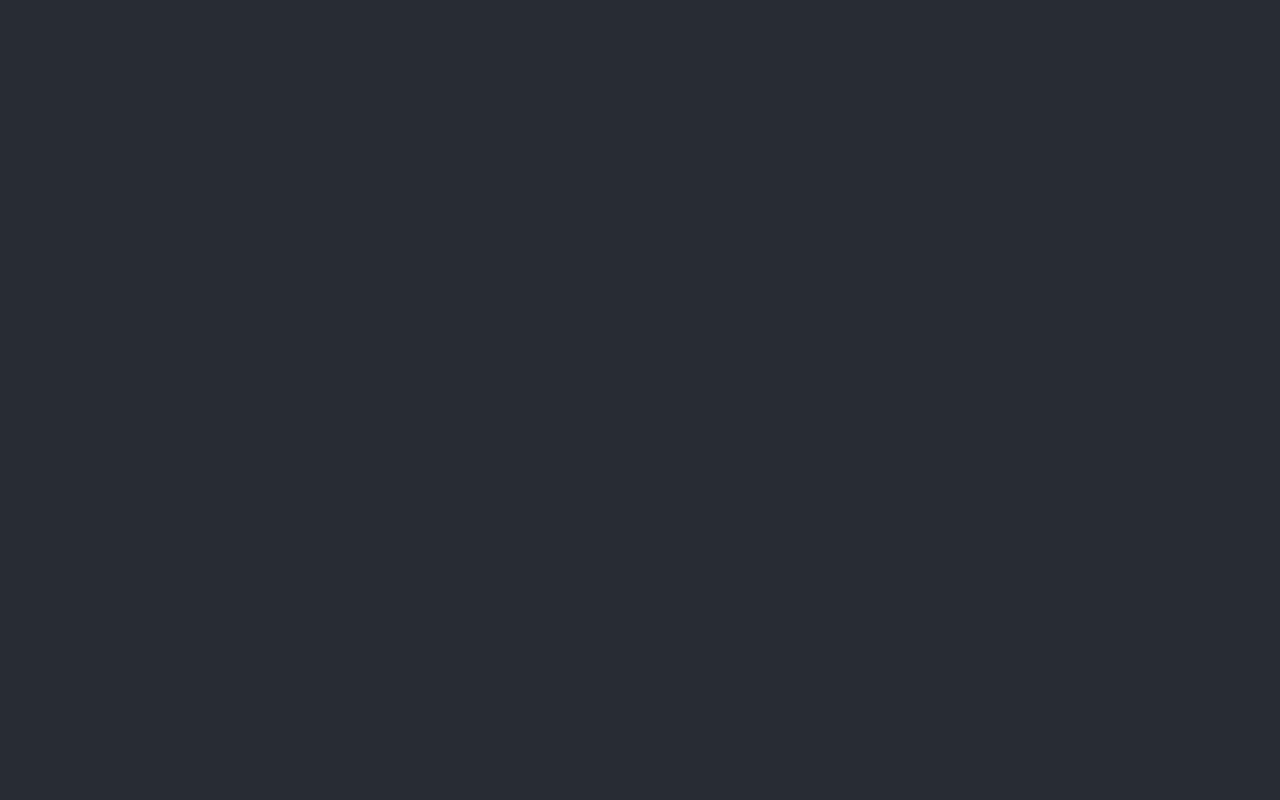
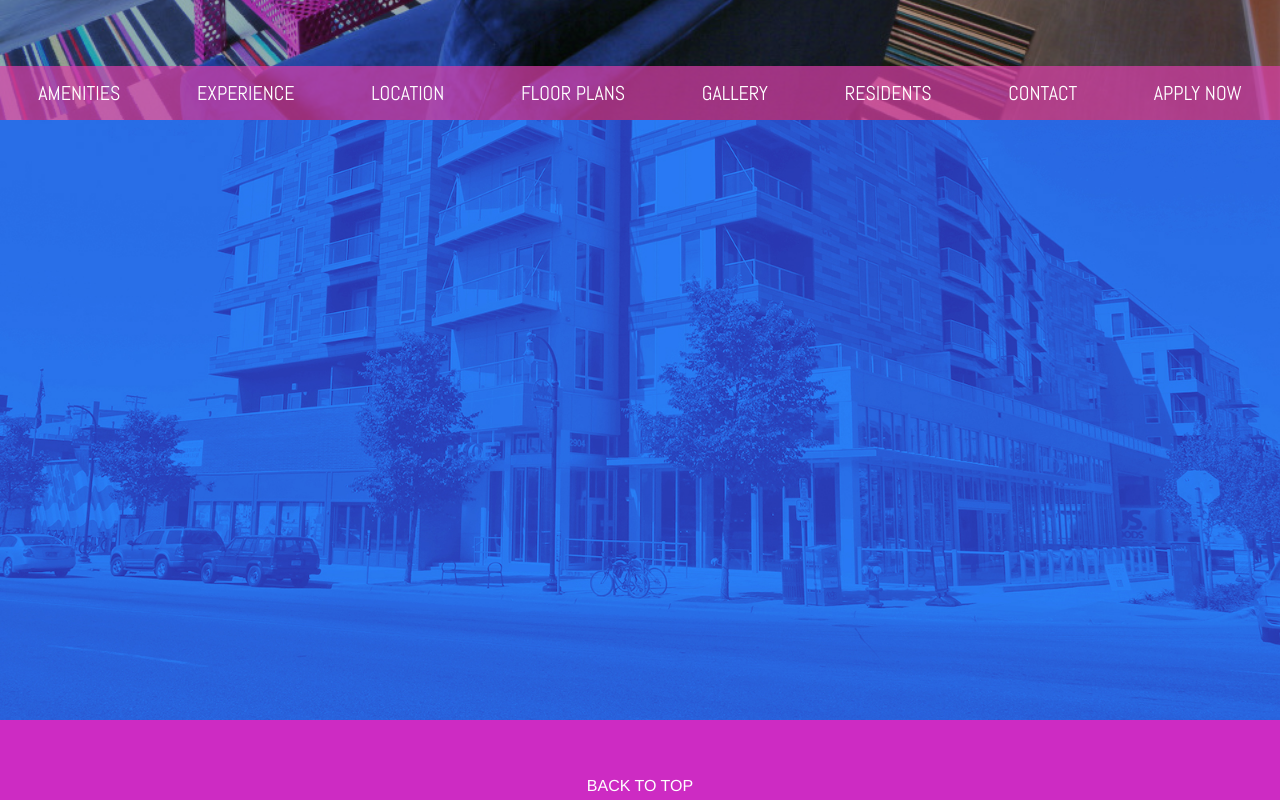
Before and after one commit to limeapartments/website, a React app: page /location in a window 1280 px wide. Shown: the part 380-1180 px from the top of the page. Before the commit the page ends 800 px from the top, so only its background shows below. Built offline with nearby package versions, Linux system fonts and the light colour scheme; a web font is replaced by a local one.

Commit message:
Add location path and component

```diff
--- /dev/null
+++ b/src/Location.tsx
@@ -0,0 +1,15 @@
+import React from 'react';
+import Header from './components/Header';
+import Footer from './components/Footer';
+import { SectionImageDiv, VFlex } from './components/Shared';
+
+export default () => (
+  <>
+    <Header />
+    <SectionImageDiv image={require('../static/images/location-blue-background.jpg')} overlayOpacity={0}>
+      <VFlex>
+      </VFlex>
+    </SectionImageDiv>
+    <Footer />
+  </>
+);
--- a/src/index.tsx
+++ b/src/index.tsx
@@ -8,6 +8,7 @@ import Residents from './Residents';
 import Gallery from './Gallery';
 import Experience from './Experience';
 import Contact from './Contact';
+import Location from './Location';
 
 Object.assign(document.body.style, {
   'margin': 'auto',
@@ -24,6 +25,7 @@ ReactDOM.render(
       <Route path="/gallery" component={Gallery} />
       <Route path="/experience" component={Experience} />
       <Route path="/contact" component={Contact} />
+      <Route path="/location" component={Location} />
       <Route path="/redirect" component={(props: any): any => {
         const { url } = queryString.parse(props.location.search);
         window.location.replace(url as string);
```
Also changed, not shown: static/images/location-blue-background.jpg (added).
